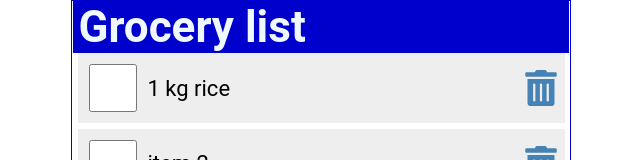
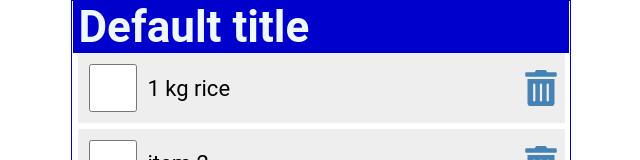
Before and after one commit to Bishru182/reactJS-tutorials-Dave-Gray, a React (Create React App) app: page / in a window 1280 px wide. Shown: the top 160 px of the page, without its empty margins (319-959 px from the left). Built offline with nearby package versions, Linux system fonts and the light colour scheme.

Commit message:
component expects a prop, when it doesn't send one , it sends the default prop

```diff
--- a/src/App.js
+++ b/src/App.js
@@ -6,7 +6,7 @@ function App() {
 
   return (
     <div className="App">
-      <Header title="Grocery list"/>
+      <Header />
       <Content/>
       <Footer/>
     </div>
--- a/src/Header.js
+++ b/src/Header.js
@@ -10,6 +10,8 @@ const Header = ({title}) => {
   )
 }
 
-
+Header.defaultProps ={   //component expects a prop , when it doesn't send one, it uses the default props
+  title: "Default title"
+}
 
 export default Header
```
